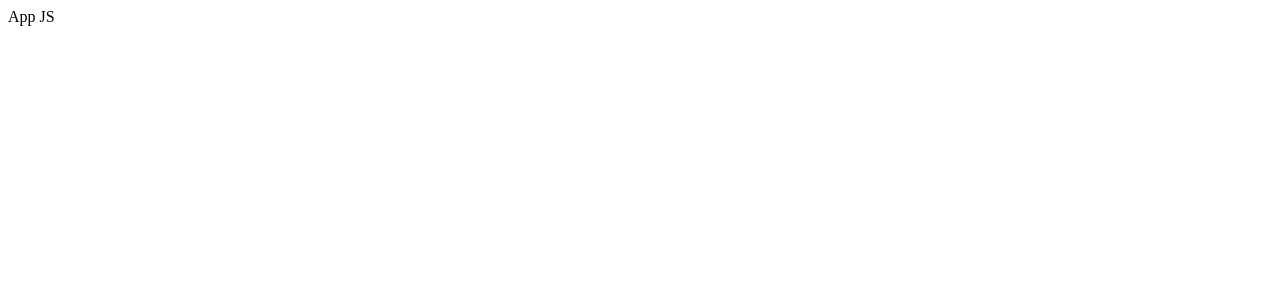
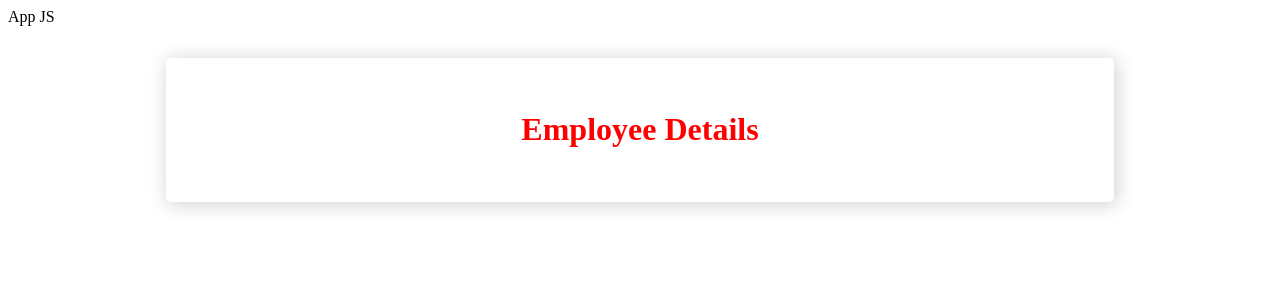
Before and after one commit to sunchi1015/Practice-React-Javascript, a React (Create React App) app: page / in a window 1280 px wide. Shown: the top 300 px of the page. Built offline with nearby package versions, Linux system fonts and the light colour scheme.

Commit message:
default props used in FC

```diff
--- a/src/App.js
+++ b/src/App.js
@@ -1,5 +1,13 @@
+import Person from './Component/Person';
+
 const App = () => {
-  return <div>App JS</div>;
+  return (
+    <div>
+      App JS
+      {/* <Person classOne="classOne" /> */}
+      <Person />
+    </div>
+  );
 };
 
 export default App;
--- a/src/Component/Person.css
+++ b/src/Component/Person.css
@@ -8,3 +8,7 @@
   border-radius: 5px;
   text-align: center;
 }
+
+.classOne {
+  color: red;
+}
--- a/src/Component/Person.js
+++ b/src/Component/Person.js
@@ -1,15 +1,16 @@
 import React from 'react';
 import '../Component/Person.css';
-const Person = props => {
+const Person = ({ children, classOne }) => {
   return (
     <div className="Person">
-      <h1>Employee Details</h1>
-      <h3>Name:{props.name}</h3>
-      <h3 onClick={props.changeAge}>Age:{props.age}</h3>
-      <input type="text" onChange={props.changeAge} value={props.age} />
-      {props.children}
+      <h1 className={classOne}>Employee Details</h1>
     </div>
   );
 };
 
+// Default props
+Person.defaultProps = {
+  classOne: 'classOne'
+};
+
 export default Person;
```
